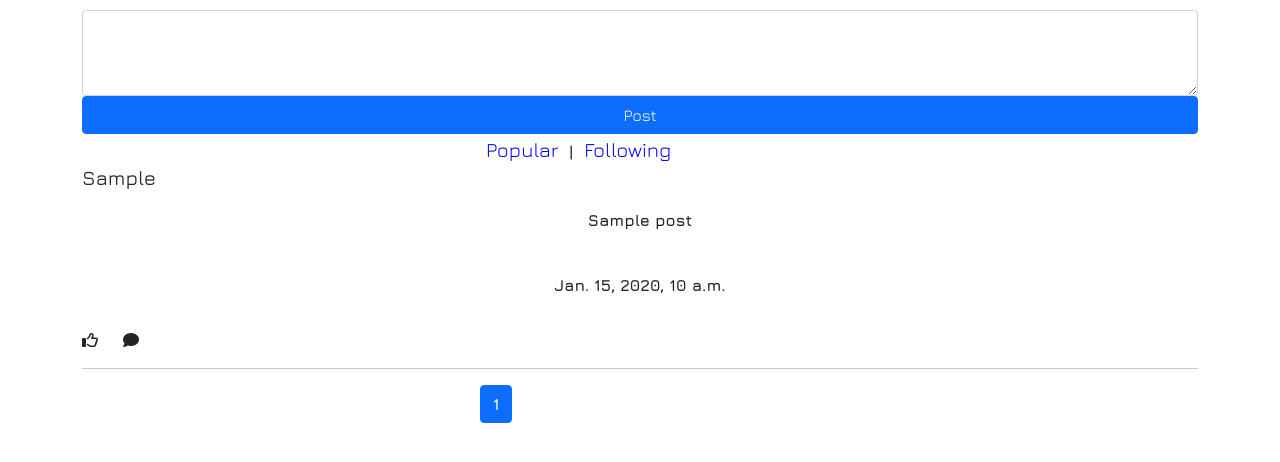
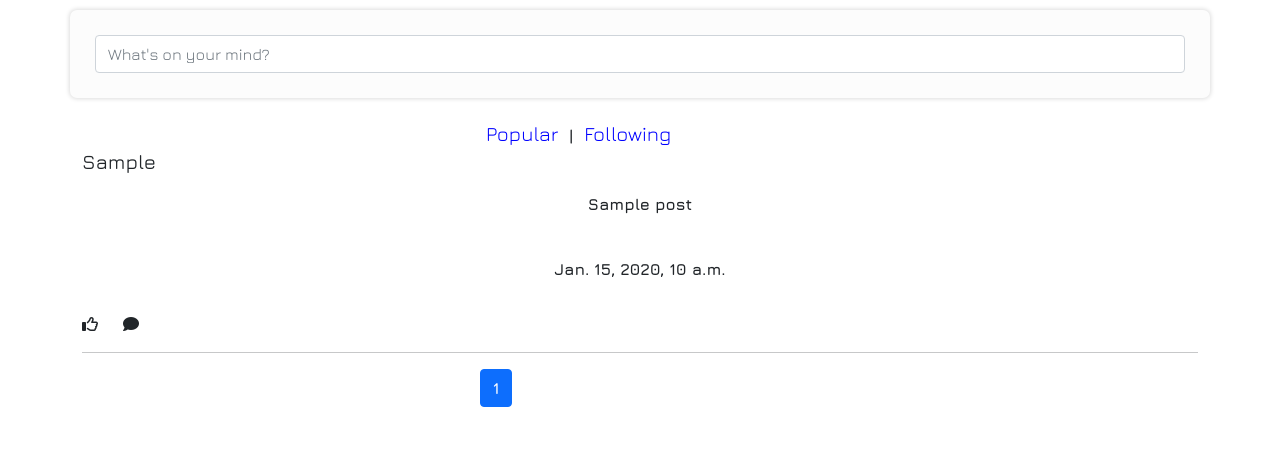
Before and after one commit to farhanazmiCS/Network, a Django app: template network/templates/network/index.html in a window 1280 px wide. Shown: the part 56-518 px from the top of the page. Run offline with Django 3.2, Linux system fonts and the light colour scheme; data comes from the database, SQL or seed files in the repository; both versions use the stored data as it was after the commit; the template is opened without the code that fills it: most values are stand-ins (such as "Sample title", 1, 10 or a date in 2020); some libraries are stand-ins or nearby versions.

Commit message:
Refinements to create new post function

```diff
--- a/network/static/network/network.js
+++ b/network/static/network/network.js
@@ -10,8 +10,8 @@ function display_feed() {
 
     fetch_all_posts();
 
-    document.querySelector('#newsfeed-all').style.display = 'block';
-    document.querySelector('#newsfeed-following').style.display = 'none';
+    document.querySelector('#postsAll').style.display = 'block';
+    document.querySelector('#postsFollowing').style.display = 'none';
 }
 
 
@@ -194,7 +194,6 @@ function postComment(id) {
             post: id
         })
     })
-    document.querySelector(`#comment-field-${id}`).value = '';
 }
 
 function editPost(element) {
--- a/network/static/network/styles.css
+++ b/network/static/network/styles.css
@@ -6,7 +6,17 @@ body {
 #make-new-post {
     margin: 0 auto;
     margin-top: 10px;
+    margin-bottom: 20px;
+    padding: 25px;
+    border-radius: 7px;
+    background-color: #fcfcfc;
+    box-shadow: 0px 0px 4px 1px #dedede;
 }
+
+#post-placeholder-field {
+    background-color: white;
+}
+
 .all {
     margin-top: 10%;
 }
@@ -104,3 +114,8 @@ a {
 .edit:hover {
     color: #037ffc;
 }
+
+
+#text {
+    margin-bottom: 10px;
+}
--- a/network/templates/network/index.html
+++ b/network/templates/network/index.html
@@ -3,8 +3,22 @@
 
 {% block body %}
 
-    <div id="newsfeed-all">
+    <!-- Trigger 'Create Post' Modal -->
     <div id="make-new-post" class="container">
+        <div class="input-group flex-nowrap">
+            <input id="post-placeholder-field" type="text" class="form-control" placeholder="What's on your mind?" aria-label="Post" aria-describedby="addon-wrapping" data-bs-toggle="modal" data-bs-target="#new-post" disabled>
+        </div>
+    </div>
+
+    <!-- Create Post Modal -->
+    <div class="modal fade" id="new-post" tabindex="-1" aria-labelledby="exampleModalLabel" aria-hidden="true">
+        <div class="modal-dialog">
+            <div class="modal-content">
+                <div class="modal-header">
+                    <h5 class="modal-title" id="exampleModalLabel">New Post</h5>
+                    <button type="button" class="btn-close" data-bs-dismiss="modal" aria-label="Close"></button>
+                </div>
+                <div class="modal-body">
                     <form id="new-post" method="post" action="/allposts">
                         {% csrf_token %}
                         <div class="textarea">
@@ -15,11 +29,18 @@
                         </div>
                     </form>
                 </div>
+            </div>
+        </div>
+    </div>
+
+
+    <!-- Toggles between 'allposts' and 'following' -->
     <div id="feed-tab">
         <button id="all1" class="tab">Popular</button> |
         <button id="following1" class="tab">Following</button>
     </div>
 
+    <!-- Displays all the posts -->
     <div id="postsAll" class="container">
         {% for post in page %}
             <div id="{{ post.id }}"class="post-element">
@@ -85,6 +106,11 @@
         {% endfor %}
         </div>
 
+    <!-- Displays the posts posted by the user's 'following' -->
+    <div id="postsFollowing" class="container">
+    </div>
+
+    <!-- Page numbers -->
     <nav id="pagination" aria-label="Page navigation">
             <ul class="pagination">
                 {% if page.has_previous %}
@@ -116,33 +142,8 @@
                     </a>
                 </li>
                 {% endif %}
-
             </ul>
         </nav>
-    </div>
-    <div id="newsfeed-following">
-        <div id="make-new-post" class="container">
-            <form id="new-post" method="post" action="/posts">
-                {% csrf_token %}
-                <div class="textarea">
-                    <textarea class="form-control" id="text" name="textfield" rows="3"></textarea>
-                </div>
-                <div id="submit" class="d-grid gap-2">
-                    <button class="btn btn-primary" type="submit">Post</button>
-                </div>
-            </form>
-        </div>
-
-        <div id="feed-tab">
-            <button id="all2" class="tab">Popular</button> |
-            <button id="following2" class="tab">Following</button>
-        </div>
-
-        <div id="postsFollowing" class="container">
-        </div>
-
-    </div>
-
 
 {% endblock %}
 
```
Also changed, not shown: db.sqlite3. Lines whose indentation alone changed are shown as unchanged.
